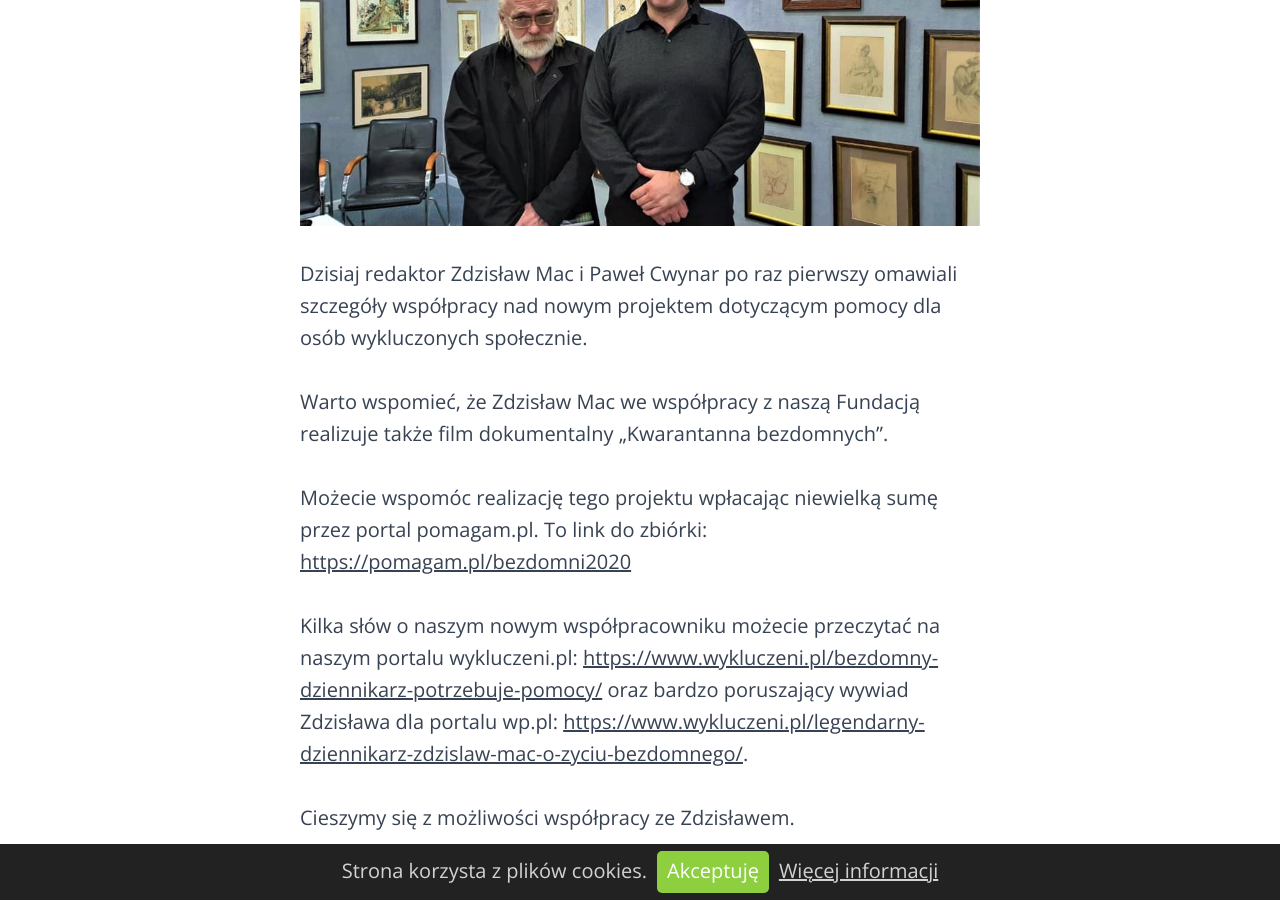
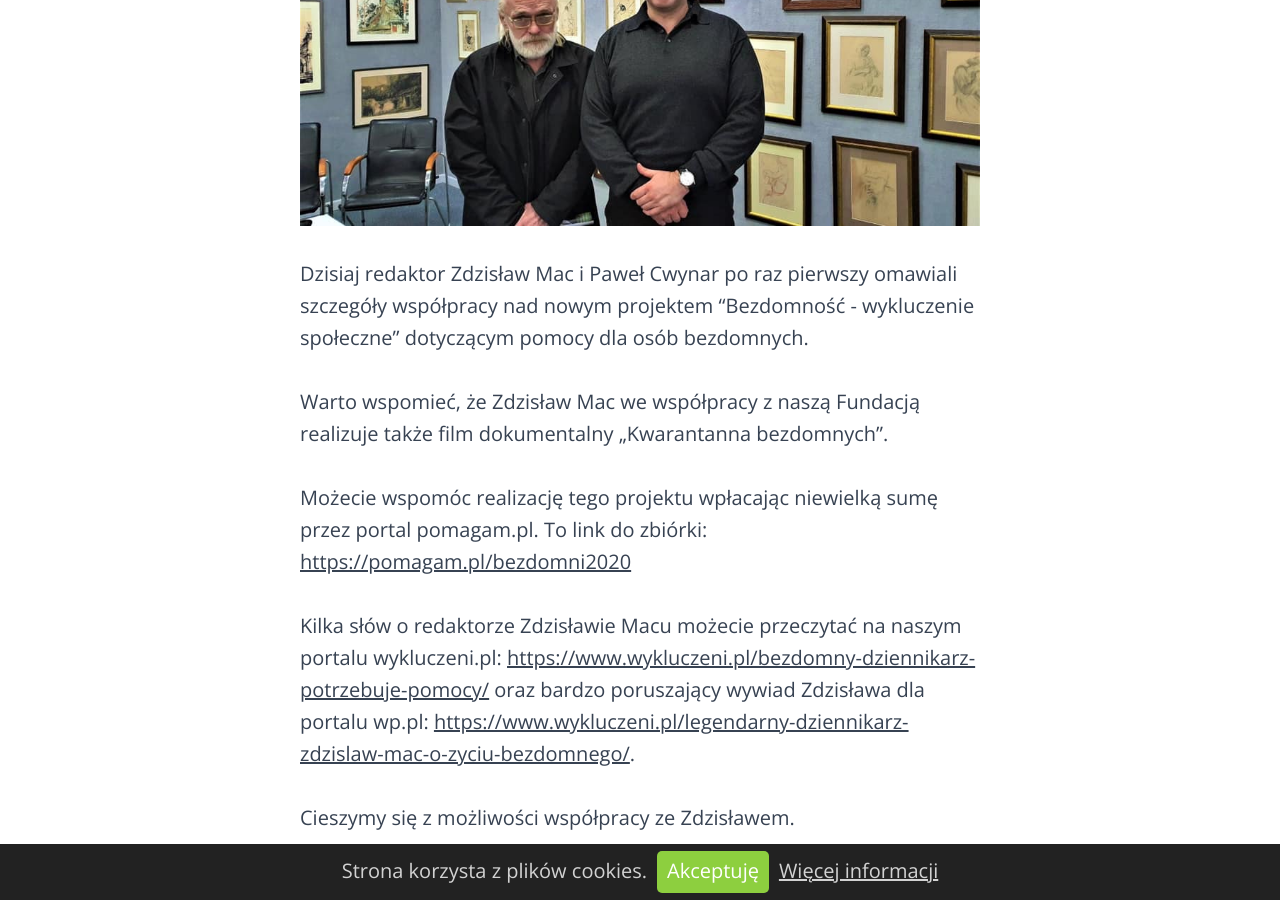
Before and after one commit to noweteraz/nowe-teraz-pl, a Jekyll site: the page built from _posts/2021-01-23-zdzislaw-mac-nowy-projekt.markdown, in a window 1280 px wide and 900 px high, scrolled down 625 px. Built offline with Jekyll 4.4.1, drawn with Linux system fonts in a browser that asks for light colours.

Commit message:
Update content.

```diff
--- a/_posts/2020-11-24-odwiedzil-nas-vladimir.markdown
+++ b/_posts/2020-11-24-odwiedzil-nas-vladimir.markdown
@@ -2,7 +2,7 @@
 published: true
 date: '2020-11-24T07:00:00.000CET'
 tags: null
-image: /uploads/fundacja-nowe-teraz-wizyta-podopiecznego-vladimira-1.jpg
+image: /uploads/undacja-nowe-teraz-wizyta-podopiecznego-vladimira-1.jpg
 description: >-
   Kilka dni temu odwiedził nas Vladimir z rodzicami. Właśnie ukończył kolejnt
   turnus rehabilitacyjny.
--- a/_posts/2021-01-23-zdzislaw-mac-nowy-projekt.markdown
+++ b/_posts/2021-01-23-zdzislaw-mac-nowy-projekt.markdown
@@ -4,16 +4,16 @@ date: '2021-01-23T07:00:00.000CET'
 tags: null
 image: /uploads/pawel-cwynar-i-zdzislaw-mac.jpg
 description: >-
-  Dzisiaj redaktor Zdzisław Mac i Paweł Cwynar po raz pierwszy omawiali szczegóły współpracy nad nowym projektem dotyczącym pomocy dla osób wykluczonych społecznie.
+  Dzisiaj redaktor Zdzisław Mac i Paweł Cwynar po raz pierwszy omawiali szczegóły współpracy nad nowym projektem "Bezdomność - wykluczenie społeczne" dotyczącym pomocy dla osób bezdomnych.
 title: Robocze spotkanie w sprawie nowego projektu
 ---
 
-Dzisiaj redaktor Zdzisław Mac i Paweł Cwynar po raz pierwszy omawiali szczegóły współpracy nad nowym projektem dotyczącym pomocy dla osób wykluczonych społecznie.
+Dzisiaj redaktor Zdzisław Mac i Paweł Cwynar po raz pierwszy omawiali szczegóły współpracy nad nowym projektem "Bezdomność - wykluczenie społeczne" dotyczącym pomocy dla osób bezdomnych.
 
 Warto wspomieć, że Zdzisław Mac we współpracy z naszą Fundacją realizuje także film dokumentalny „Kwarantanna bezdomnych”.
 
 Możecie wspomóc realizację tego projektu wpłacając niewielką sumę przez portal pomagam.pl. To link do zbiórki: [https://pomagam.pl/bezdomni2020](https://pomagam.pl/bezdomni2020){:target="_blank"}
 
-Kilka słów o naszym nowym współpracowniku możecie przeczytać na naszym portalu wykluczeni.pl: [https://www.wykluczeni.pl/bezdomny-dziennikarz-potrzebuje-pomocy/](https://www.wykluczeni.pl/bezdomny-dziennikarz-potrzebuje-pomocy/) oraz bardzo poruszający wywiad Zdzisława dla portalu wp.pl: [https://www.wykluczeni.pl/legendarny-dziennikarz-zdzislaw-mac-o-zyciu-bezdomnego/](https://www.wykluczeni.pl/legendarny-dziennikarz-zdzislaw-mac-o-zyciu-bezdomnego/).
+Kilka słów o redaktorze Zdzisławie Macu możecie przeczytać na naszym portalu wykluczeni.pl: [https://www.wykluczeni.pl/bezdomny-dziennikarz-potrzebuje-pomocy/](https://www.wykluczeni.pl/bezdomny-dziennikarz-potrzebuje-pomocy/) oraz bardzo poruszający wywiad Zdzisława dla portalu wp.pl: [https://www.wykluczeni.pl/legendarny-dziennikarz-zdzislaw-mac-o-zyciu-bezdomnego/](https://www.wykluczeni.pl/legendarny-dziennikarz-zdzislaw-mac-o-zyciu-bezdomnego/).
 
 Cieszymy się z możliwości współpracy ze Zdzisławem.
```
Also changed, not shown: _posts/2021-01-26-eurogospodarka-wybory-kazachstan.markdown (added, +13 -0 lines), _uploads/akredytacja-eurogospodarki-a-kazimiersk-kazachstan-wybory-parlamentarne-2021.jpg (added).
